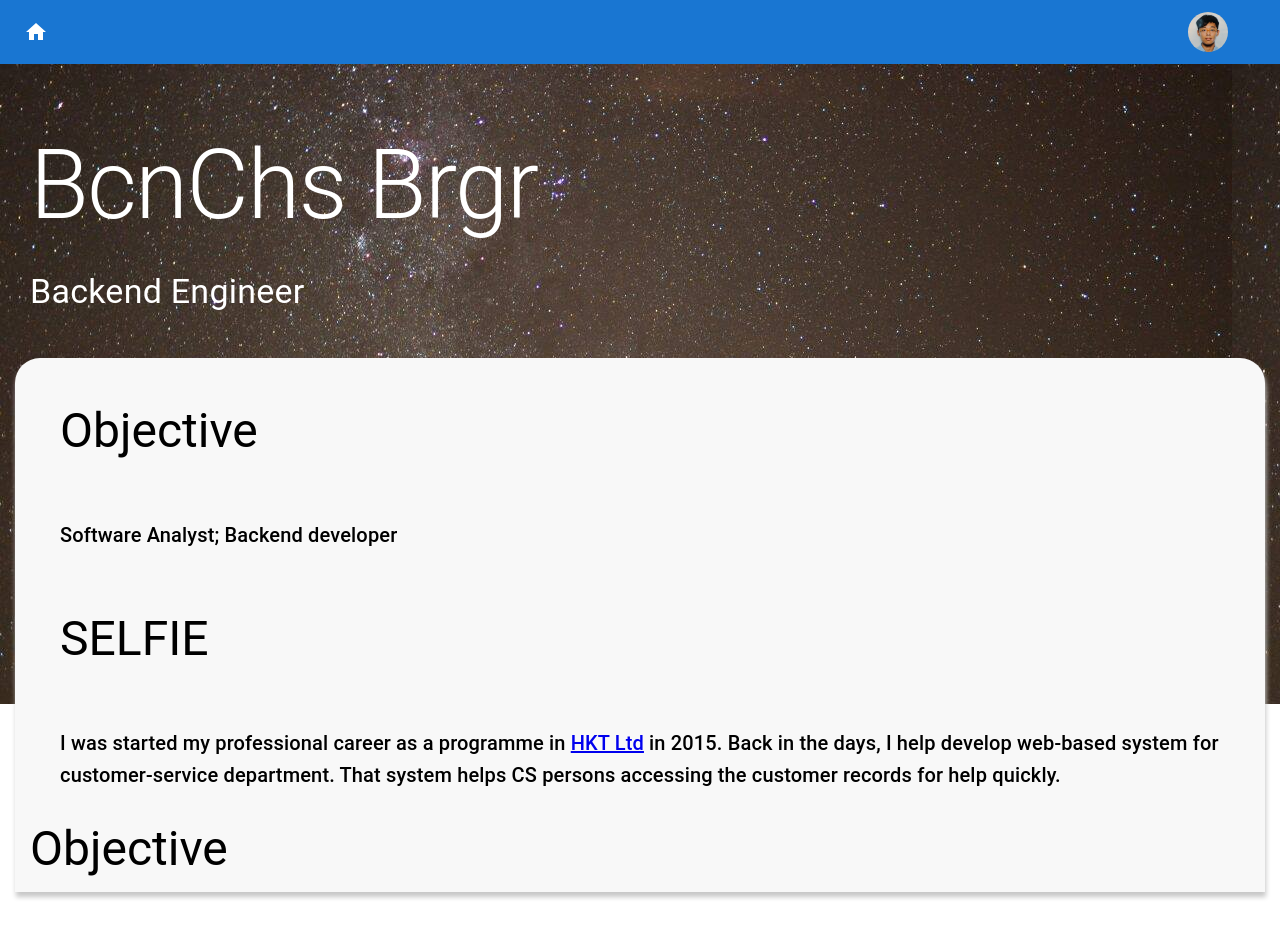
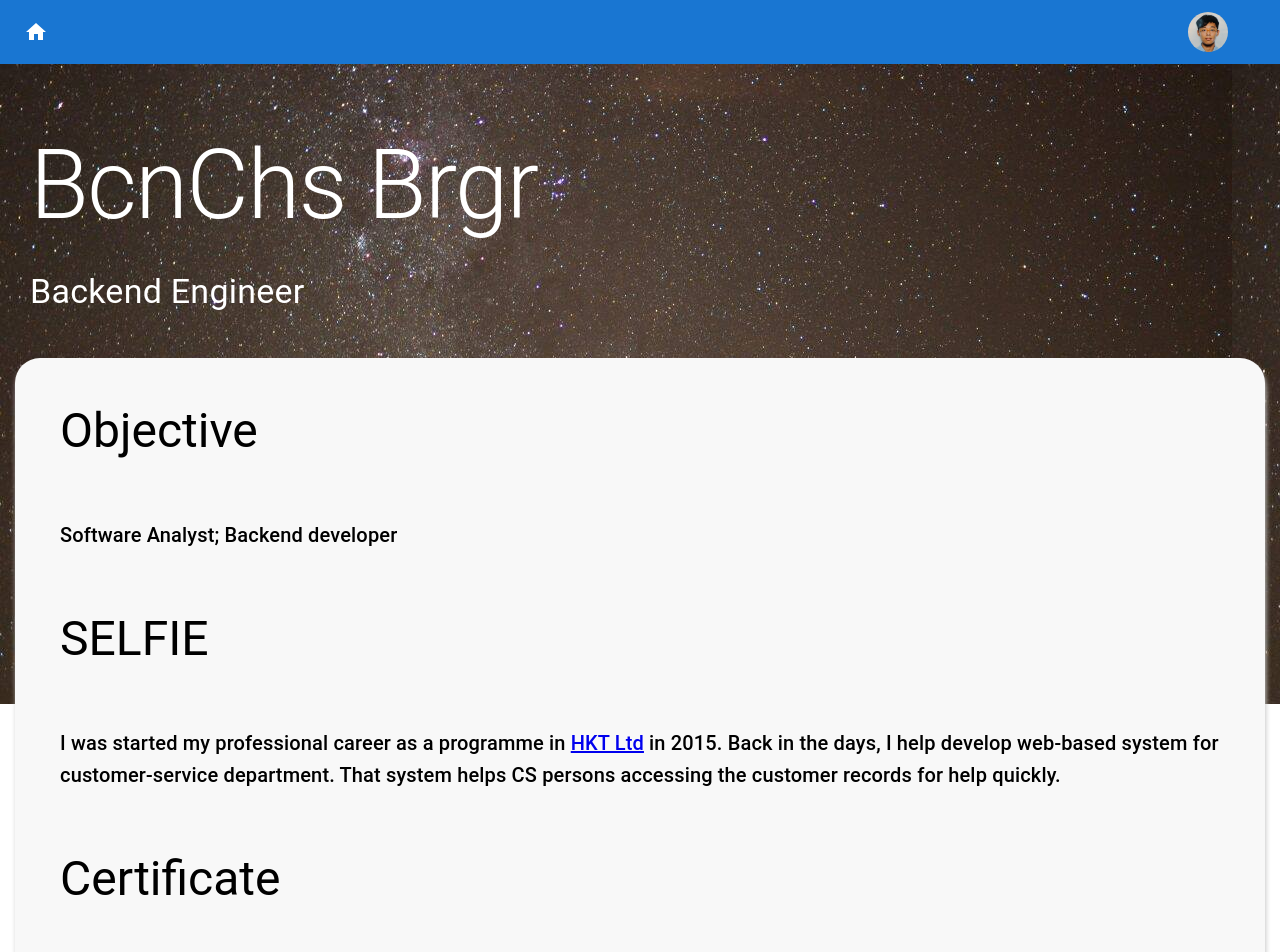
Before and after one commit to BcnChsBrgr/PersonalProfile, a React (Create React App) app: page / in a window 1280 px wide. Before the commit the page ends 892 px from the top, so only its background shows below. Built offline with nearby package versions, Linux system fonts and the light colour scheme.

Commit message:
change name

```diff
--- a/src/components/Cert.js
+++ b/src/components/Cert.js
@@ -2,14 +2,17 @@ import Typography from '@mui/material/Typography';
 import { makeStyles } from '@mui/styles';
 
 const useStyles = makeStyles({
-
+    HomeTitle: {
+        width: 'auto',
+        padding: '30px'
+    },
 });
 
 function Cert() {
     const classes = useStyles();
     return (
         <div>
-        <Typography className={`${classes.HomeTitle}`} variant="h3">Objective</Typography>
+            <Typography className={`${classes.HomeTitle}`} variant="h3">Certificate</Typography>
         </div>
     );
 }
```
